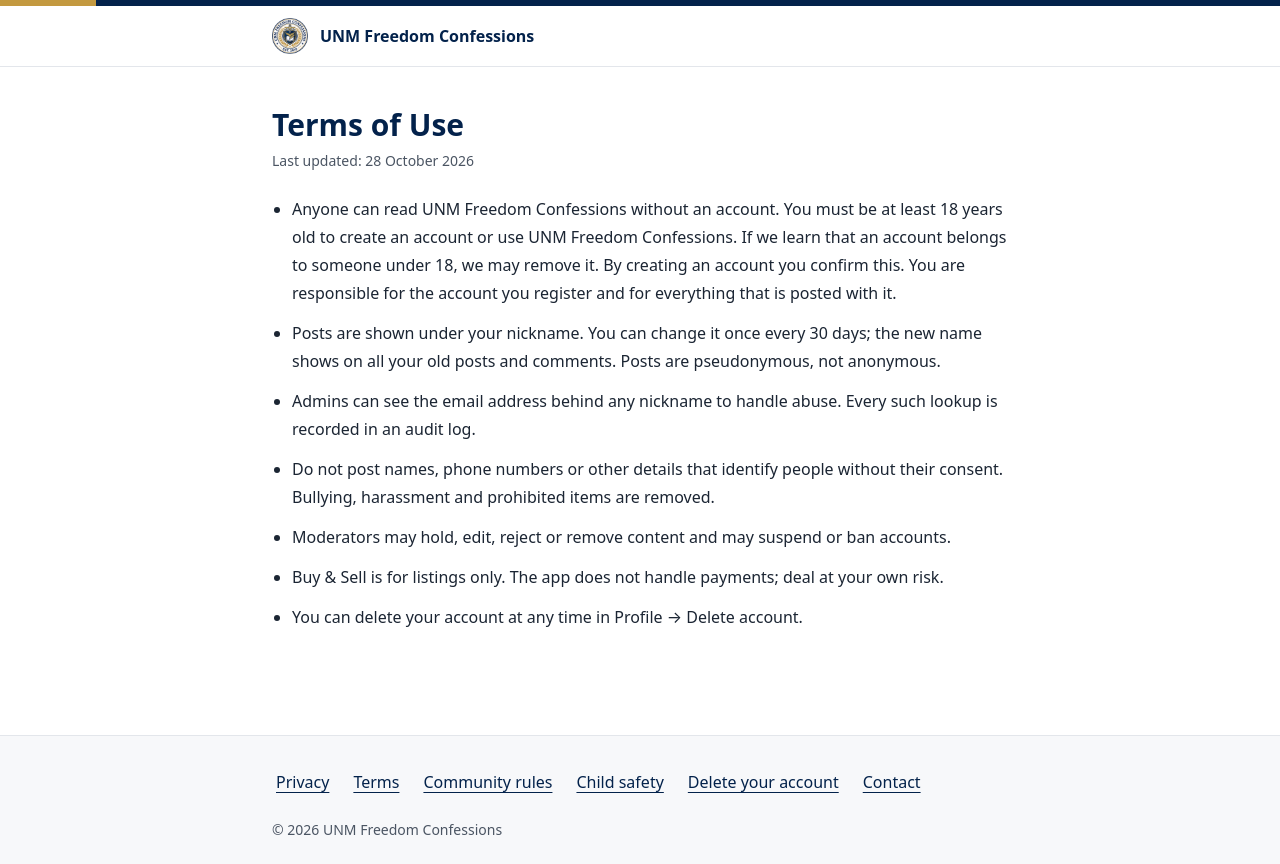
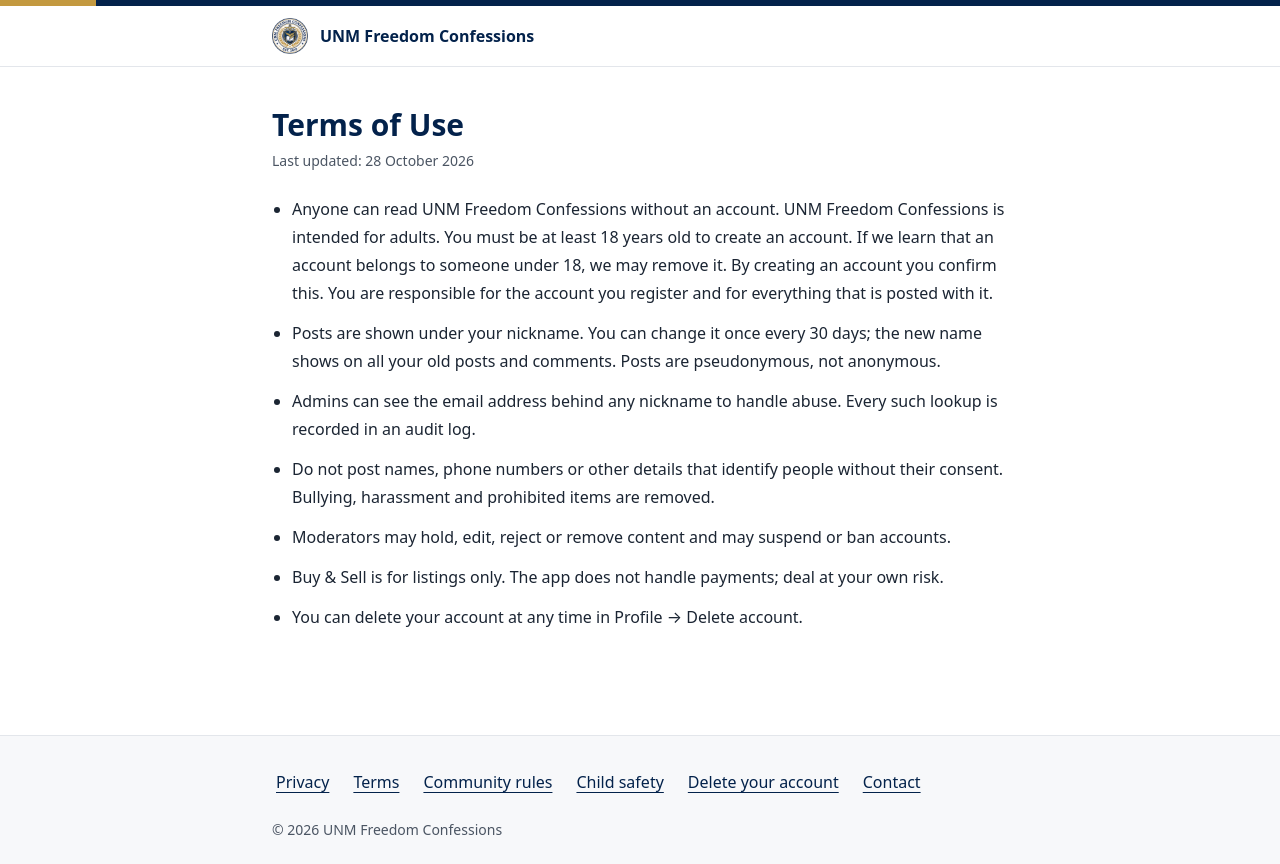
Before and after one commit to djmirontos/unmconfession, a Next.js app in the folder site/: page /terms in a window 1280 px wide. Built offline with nearby package versions, Linux system fonts and the light colour scheme.

Commit message:
site: terms wording (intended for adults, 18+ to create an account)
Co-Authored-By: Claude Sonnet 5.5 <noreply@anthropic.com>
Claude-Session: https://claude.ai/code/session_01G15n5YzVuWSEWT1u1hE9MS

```diff
--- a/site/content/legal.ts
+++ b/site/content/legal.ts
@@ -8,7 +8,7 @@ export const LEGAL = {
   terms: {
     title: 'Terms of Use',
     sections: [
-      'Anyone can read UNM Freedom Confessions without an account. You must be at least 18 years old to create an account or use UNM Freedom Confessions. If we learn that an account belongs to someone under 18, we may remove it. By creating an account you confirm this. You are responsible for the account you register and for everything that is posted with it.',
+      'Anyone can read UNM Freedom Confessions without an account. UNM Freedom Confessions is intended for adults. You must be at least 18 years old to create an account. If we learn that an account belongs to someone under 18, we may remove it. By creating an account you confirm this. You are responsible for the account you register and for everything that is posted with it.',
       'Posts are shown under your nickname. You can change it once every 30 days; the new name shows on all your old posts and comments. Posts are pseudonymous, not anonymous.',
       'Admins can see the email address behind any nickname to handle abuse. Every such lookup is recorded in an audit log.',
       'Do not post names, phone numbers or other details that identify people without their consent. Bullying, harassment and prohibited items are removed.',
```
